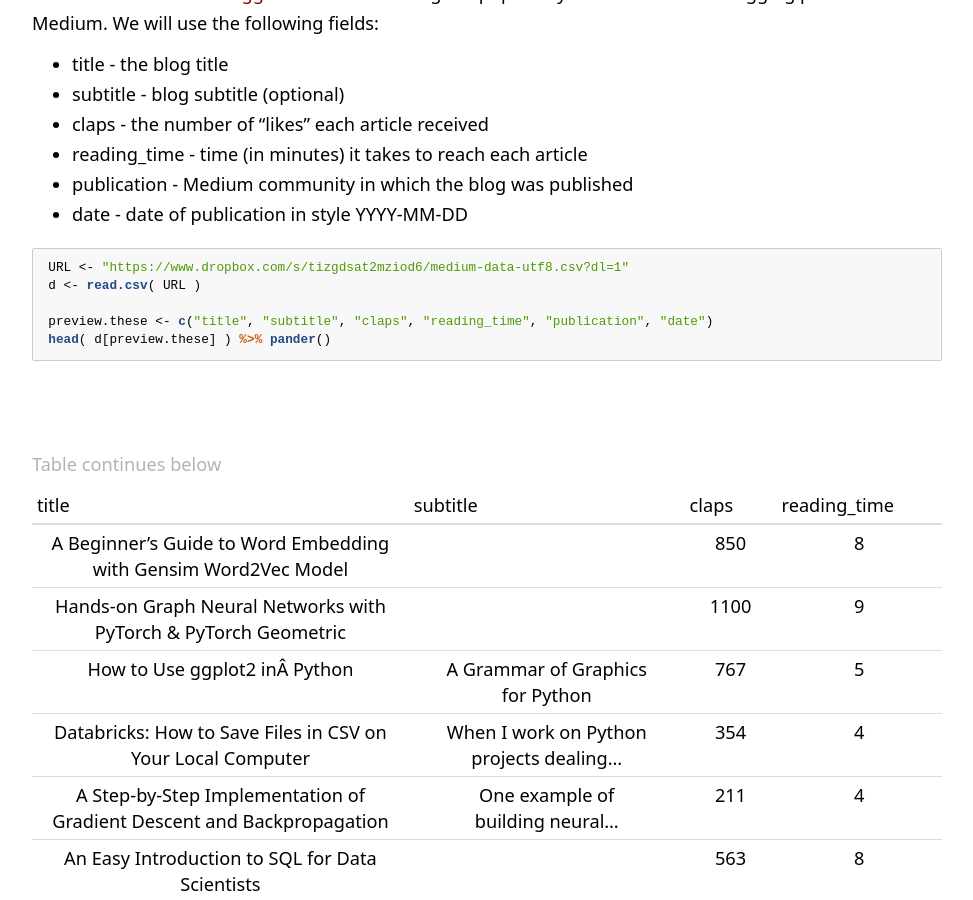
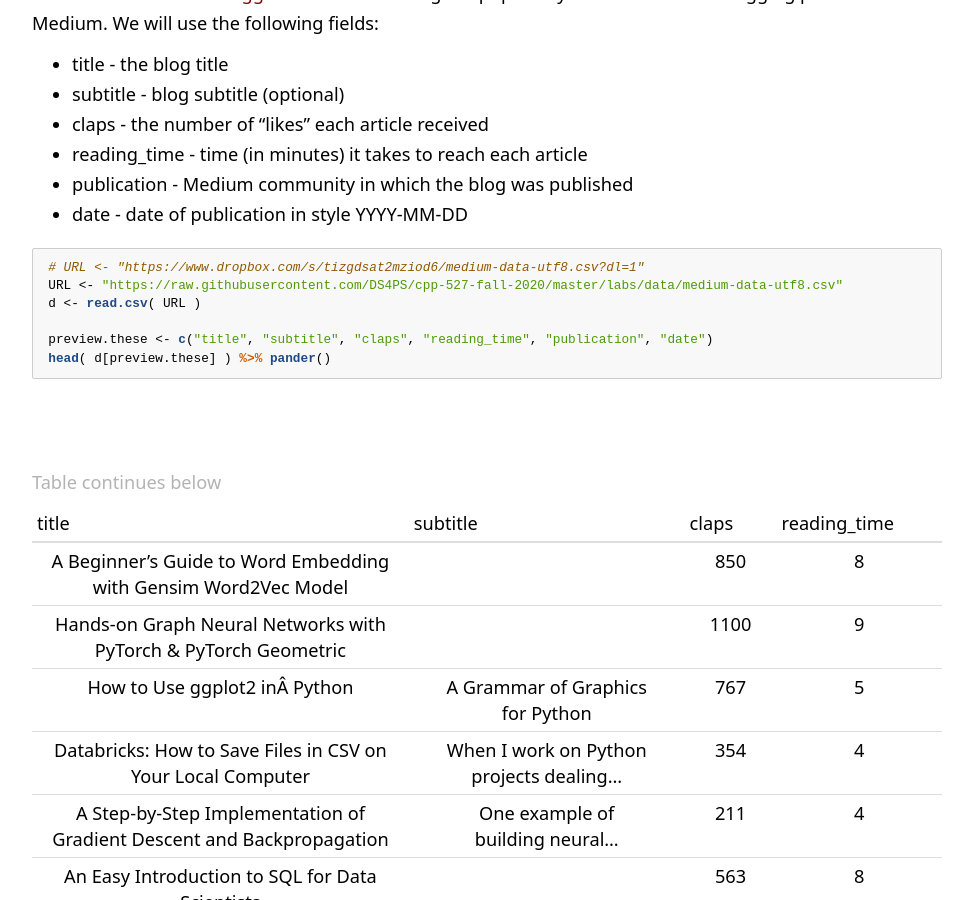
Before and after one commit to DS4PS/cpp-527-fall-2020, a Jekyll site: the page labs/lab-03-instructions.html, which Jekyll copies as it is, in a window 1280 px wide and 900 px high, scrolled down 631 px. Shown: the whole window, without its empty margins (239-1212 px from the left). Built offline with Jekyll 4.4.1, drawn with Linux system fonts in a browser that asks for light colours; some web fonts are replaced; an icon font too large for the unit is left out; some of the changed text lies outside the part shown.

Commit message:
update lab

```diff
--- a/labs/lab-03-instructions.html
+++ b/labs/lab-03-instructions.html
@@ -286,11 +286,12 @@ summary {
 <li><strong>publication</strong> - Medium community in which the blog was published</li>
 <li><strong>date</strong> - date of publication in style YYYY-MM-DD</li>
 </ul>
-<div class="sourceCode" id="cb1"><pre class="sourceCode r"><code class="sourceCode r"><span id="cb1-1"><a href="#cb1-1"></a>URL &lt;-<span class="st"> &quot;https://www.dropbox.com/s/tizgdsat2mziod6/medium-data-utf8.csv?dl=1&quot;</span></span>
-<span id="cb1-2"><a href="#cb1-2"></a>d &lt;-<span class="st"> </span><span class="kw">read.csv</span>( URL )</span>
-<span id="cb1-3"><a href="#cb1-3"></a></span>
-<span id="cb1-4"><a href="#cb1-4"></a>preview.these &lt;-<span class="st"> </span><span class="kw">c</span>(<span class="st">&quot;title&quot;</span>, <span class="st">&quot;subtitle&quot;</span>, <span class="st">&quot;claps&quot;</span>, <span class="st">&quot;reading_time&quot;</span>, <span class="st">&quot;publication&quot;</span>, <span class="st">&quot;date&quot;</span>)</span>
-<span id="cb1-5"><a href="#cb1-5"></a><span class="kw">head</span>( d[preview.these] ) <span class="op">%&gt;%</span><span class="st"> </span><span class="kw">pander</span>()</span></code></pre></div>
+<div class="sourceCode" id="cb1"><pre class="sourceCode r"><code class="sourceCode r"><span id="cb1-1"><a href="#cb1-1"></a><span class="co"># URL &lt;- &quot;https://www.dropbox.com/s/tizgdsat2mziod6/medium-data-utf8.csv?dl=1&quot;</span></span>
+<span id="cb1-2"><a href="#cb1-2"></a>URL &lt;-<span class="st"> &quot;https://raw.githubusercontent.com/DS4PS/cpp-527-fall-2020/master/labs/data/medium-data-utf8.csv&quot;</span></span>
+<span id="cb1-3"><a href="#cb1-3"></a>d &lt;-<span class="st"> </span><span class="kw">read.csv</span>( URL )</span>
+<span id="cb1-4"><a href="#cb1-4"></a></span>
+<span id="cb1-5"><a href="#cb1-5"></a>preview.these &lt;-<span class="st"> </span><span class="kw">c</span>(<span class="st">&quot;title&quot;</span>, <span class="st">&quot;subtitle&quot;</span>, <span class="st">&quot;claps&quot;</span>, <span class="st">&quot;reading_time&quot;</span>, <span class="st">&quot;publication&quot;</span>, <span class="st">&quot;date&quot;</span>)</span>
+<span id="cb1-6"><a href="#cb1-6"></a><span class="kw">head</span>( d[preview.these] ) <span class="op">%&gt;%</span><span class="st"> </span><span class="kw">pander</span>()</span></code></pre></div>
 <table style="width:100%;">
 <caption>Table continues below</caption>
 <colgroup>
@@ -550,7 +551,7 @@ summary {
 </tbody>
 </table>
 <p>You are also free to add additional features of the titles that you create with regular expressions.</p>
-<p><strong>Q:</strong> Which factors best predict article performance overall?</p>
+<p><strong>Q: Which factors best predict article performance overall?</strong></p>
 <p><br> <br> <br></p>
 </div>
 </div>
@@ -568,9 +569,6 @@ summary {
 <p><br> <br></p>
 <hr />
 <p><br> <br></p>
-<p><br><br></p>
-<hr />
-<p><br></p>
 <p><strong>Notes on Knitting</strong></p>
 <p>Note that when you knit a file, it starts from a blank slate. You might have packages loaded or datasets active on your local machine, so you can run code chunks fine. But when you knit you might get errors that functions cannot be located or datasets don’t exist. Be sure that you have included chunks to load these in your RMD file.</p>
 <p>Your RMD file will not knit if you have errors in your code. If you get stuck on a question, just add <code>eval=F</code> to the code chunk and it will be ignored when you knit your file. That way I can give you credit for attempting the question and provide guidance on fixing the problem.</p>
```
Also changed, not shown: labs/lab-03-instructions.rmd (+3 -12 lines), labs/lab-03-instructions_files/figure-html/unnamed-chunk-7-1.png.
